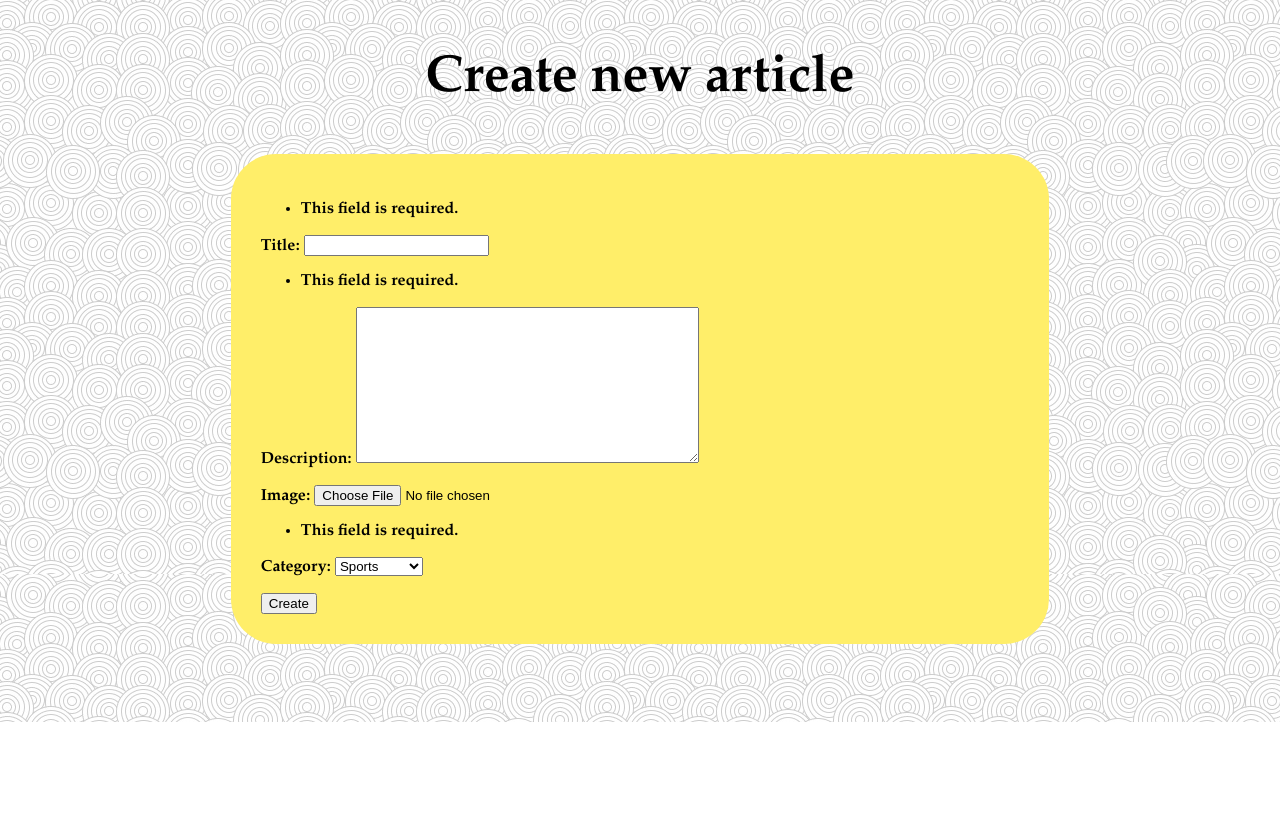
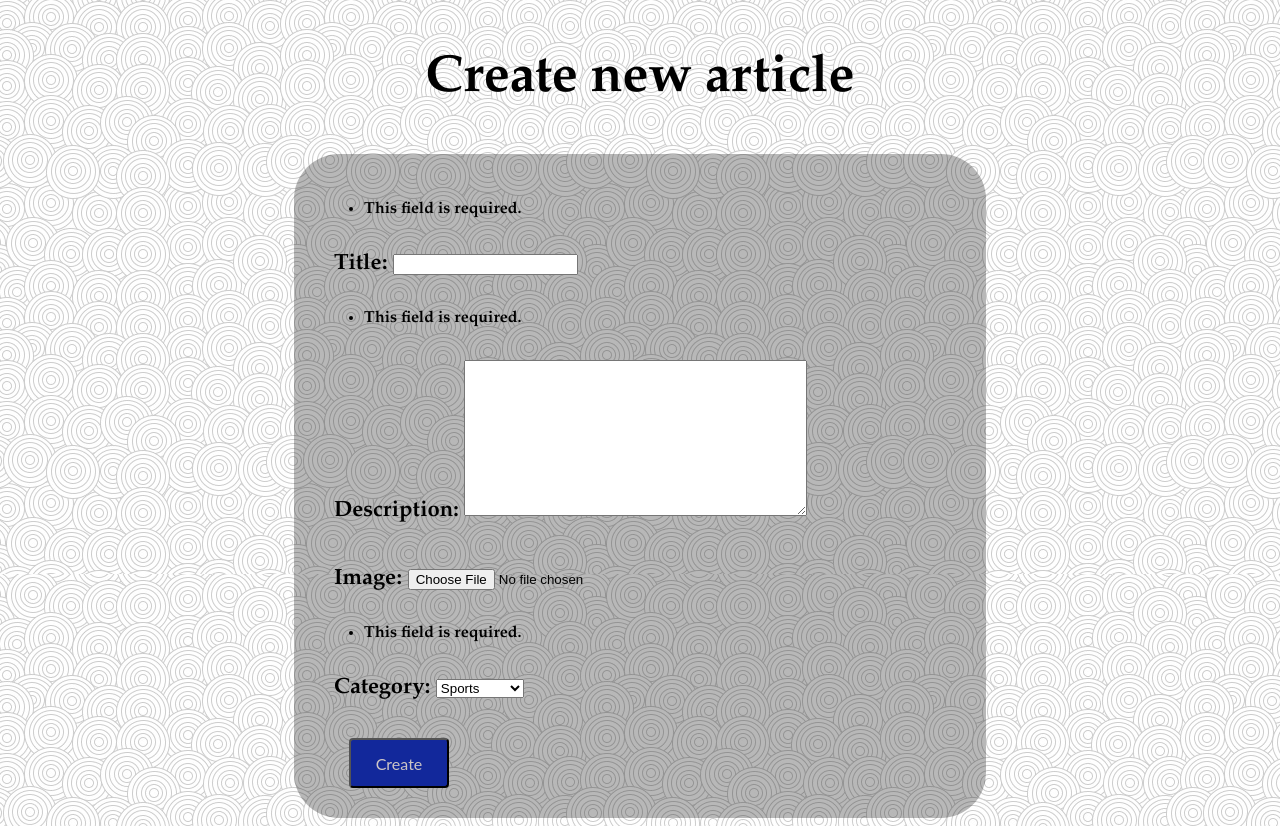
Before and after one commit to Kristian-GIchev/MG_newspaper, a Django app: page /create-article/ in a window 1280 px wide. Shown: the part 78-904 px from the top of the page. Before the commit the page ends 800 px from the top, so only its background shows below. Run offline with Django 3.2, Linux system fonts and the light colour scheme; the visitor is signed in with stand-in values (Sample User, id 1).

Commit message:
Article works with User fk. View my articles functional. More design

```diff
--- a/newspaper/article_management/views.py
+++ b/newspaper/article_management/views.py
@@ -8,7 +8,7 @@ from newspaper.settings import LOGIN_URL
 @login_required(login_url=LOGIN_URL)
 def view_my_articles(request):
     user = request.user
-    articles = user.article_set
+    articles = Article.objects.filter(user=user)
     context = {
         'articles': articles,
         'name': 'View My Articles',
--- a/static/css/main.css
+++ b/static/css/main.css
@@ -102,21 +102,58 @@ h2.page-name{
 
 /*FORM*/
 form {
-    background-color: #ffee69;
+    background-color: rgba(0, 0, 0, 0.28);
     border-radius: 45px;
     padding: 30px;
     margin: auto;
     display: block;
-    width: 60%;
+    width: 50%;
     justify-content: center;
     align-items: center;
 }
 
+form > p {
+    padding: 10px;
+    font-size: 22px;
+}
+
+
+/*ARTICLE*/
+div.article {
+    display: block;
+    margin: auto auto 50px;
+    background-color: rgba(0, 0, 0, 0.28);
+    border-radius: 20px;
+    overflow: auto;
+    height: 50%;
+    width: 80%;
+    padding: 15px;
+}
+
+div.article > img {
+    display: block;
+    margin-left: auto;
+    margin-right: auto;
+    width: 40%;
+}
+
+div.article > h1{
+    text-align: center;
+    margin: 30px 0 40px;
+}
+
+h2.description {
+    display: block;
+    margin: auto;
+}
+
+div.article > h2 {
+    padding: 20px;
+}
 
 
 /*BUTTON, :HOVER*/
-button.blue {
-    background-color: #12289b;
+.button{
     color: #cdc6c6;
     padding: 14px 20px;
     border: black dot-dash;
@@ -130,8 +167,18 @@ button.blue {
     margin: 5px auto 0 25px;
 }
 
-input[type=submit]:hover,
+
+.blue {
+    background-color: #12289b;
+}
+
+.red {
+    background-color: #a00c09;
+}
+
 .button:hover {
-    background-color: #d6b9b9;
+    background-color: rgba(202,17,14,0);
+    color: black;
+    font-weight: bold;
     text-decoration: underline;
 }
--- a/templates/create_article.html
+++ b/templates/create_article.html
@@ -4,6 +4,6 @@
 	<form action="{% url 'create_article'%}" method="post" enctype="multipart/form-data">
 		{% csrf_token %}
 		{{ form.as_p }}
-		<button type="submit">Create</button>
+		<button class="button blue" type="submit">Create</button>
 	</form>
 {% endblock %}
--- a/templates/delete_article.html
+++ b/templates/delete_article.html
@@ -4,6 +4,6 @@
 	<form action="{% url 'delete_article' article.id%}" method="post" enctype="multipart/form-data">
 		{% csrf_token %}
 		{{ form.as_p }}
-		<button type="submit">Delete</button>
+		<button class="button red" type="submit">Delete</button>
 	</form>
 {% endblock %}
--- a/templates/edit_article.html
+++ b/templates/edit_article.html
@@ -4,6 +4,6 @@
 	<form action="{% url 'edit_article' article.id%}" method="post" enctype="multipart/form-data">
 		{% csrf_token %}
 		{{ form.as_p }}
-		<button type="submit">Edit</button>
+		<button class="button blue" type="submit">Edit</button>
 	</form>
 {% endblock %}
--- a/templates/view_my_articles.html
+++ b/templates/view_my_articles.html
@@ -9,8 +9,8 @@
 			<h2 class="description">{{ article.description }}</h2>
 			<h2>Category: {{ article.category.capitalize }}</h2>
 			<h2>Date: {{ article.created_at }}</h2>
-			<button onclick="location.href = '{% url 'edit_article' article.id %}';">Edit</button>
-			<button onclick="location.href = '{% url 'delete_article' article.id %}';">Delete</button>
+			<button class="button blue" onclick="location.href = '{% url 'edit_article' article.id %}';">Edit</button>
+			<button class="button red" onclick="location.href = '{% url 'delete_article' article.id %}';">Delete</button>
 		</div>
 	{% endfor %}
 {% endblock %}
```
